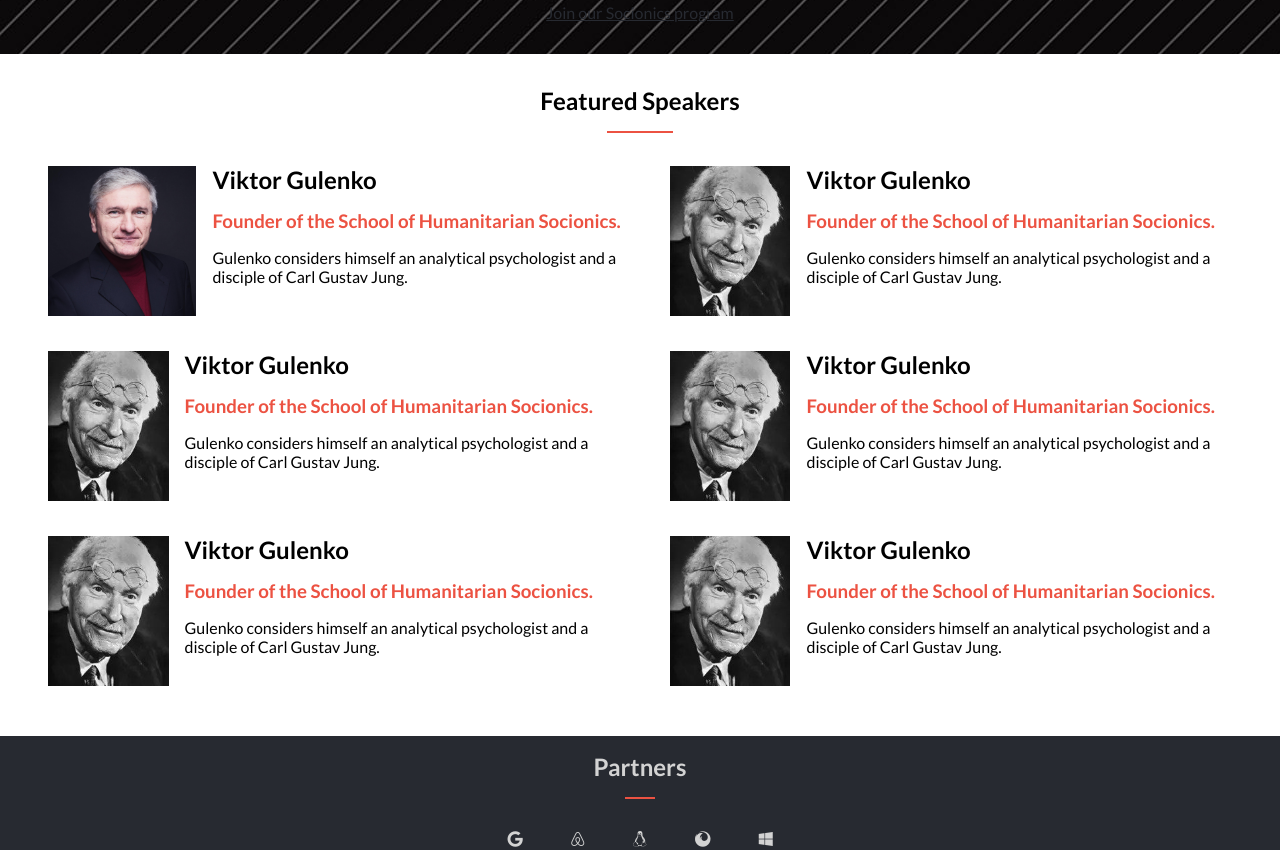
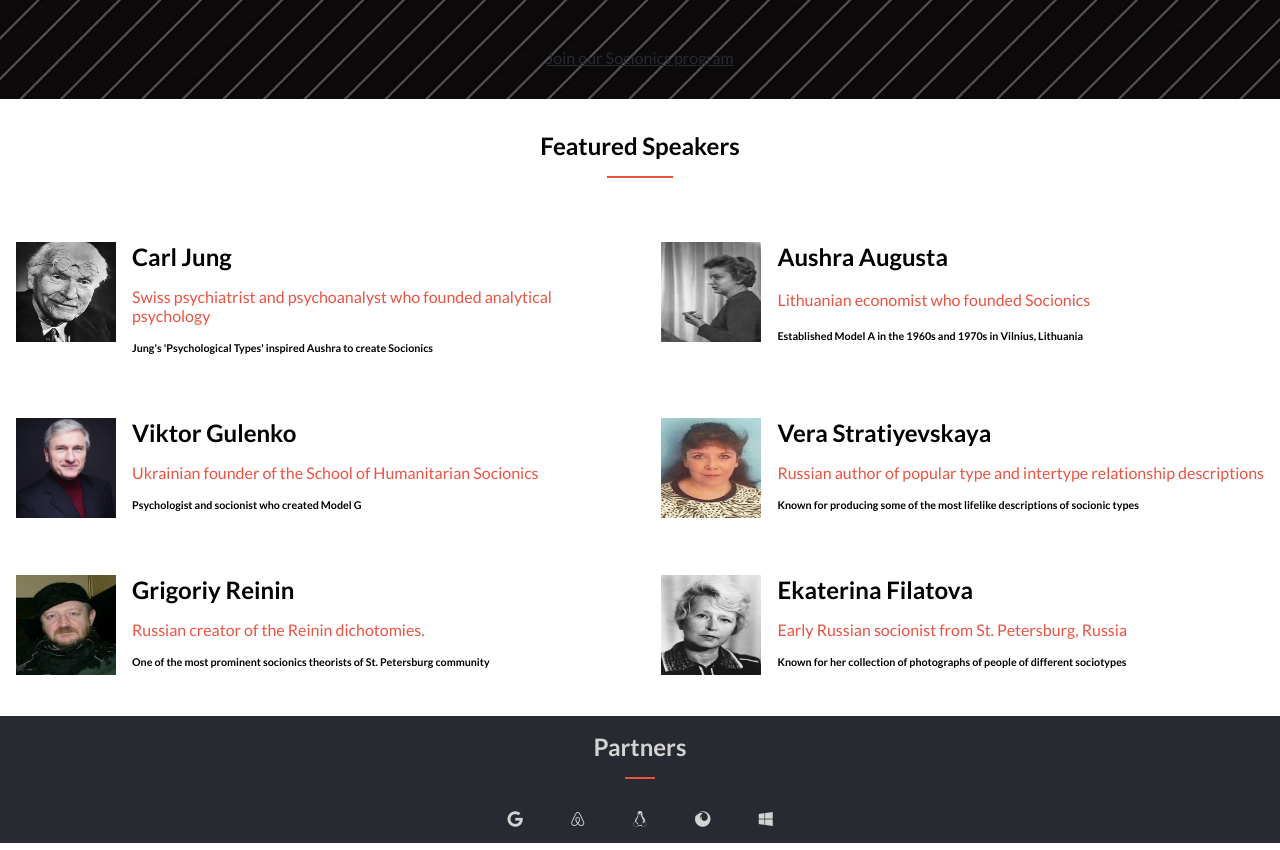
Before and after one commit to Daf98/Capstone1, a website: page index.html in a window 1280 px wide. Shown: the part 1270-2120 px from the top of the page. Drawn offline with Linux system fonts and the light colour scheme.

Commit message:
Add dynamic speakers

```diff
--- a/css/styles.css
+++ b/css/styles.css
@@ -24,6 +24,10 @@ a:link {
 
 .cc-unit:link {
   color: #ec5242;
+}
+
+.up-links {
+  color:white;
 }
 
 .red {
@@ -304,14 +308,14 @@ ul {
   display: grid;
   grid-template-columns: auto auto;
   grid-template-rows: auto auto auto;
-  align-items: center;
   justify-content: center;
   padding: 1rem;
   gap: 1rem;
 }
 
 .speaker-img {
-  height: 150px;
+  height:100px;
+  width:100px;
   grid-column: 1/2;
   grid-row: 1 / span 2;
 }
@@ -381,7 +385,6 @@ ul {
 
   /* Homepage */
   .header {
-    height: 700px;
     align-items: flex-start;
     background-image: url('./Images/Desktop1.png');
     gap: 3rem;
@@ -419,6 +422,7 @@ ul {
     display: grid;
     grid-template-columns: auto auto;
     grid-template-rows: auto auto auto;
+    justify-items: start;
   }
 
   .about-partners,
@@ -462,5 +466,5 @@ ul {
     color: white;
     gap: 3rem;
   }
-
 }
+}
--- a/index.html
+++ b/index.html
@@ -12,12 +12,11 @@
 
 <body>
     <!--     Toggable menu     -->
-    <ul class="desktop-bar gray">
-        <li><i class="fa-brands fa-facebook-f"></i></li>
-        <li><i class="fa-brands fa-twitter"></i></li>
-        <li>English</li>
-        <li>My Page</li>
-        <li>Log out</li>
+    <ul class="desktop-bar">
+        <li><a class="up-links" href="https://www.facebook.com/"><i class="fa-brands fa-facebook-f"></i></a></li>
+        <li><a class="up-links" href="#">English</a></li>
+        <li><a class="up-links" href="#">My Page</a></li>
+        <li><a class="up-links" href="#">Log out</a></li>
     </ul>
     <nav class="nav-bar">
         <a href="#" class="hamburger-menu">
@@ -54,7 +53,7 @@
     <div class="main-container">
         <header class="header">
             <p class="red first-par">"Welcome, typologists!"</p>
-            <h1 class="first-heading red">SOCIONICS BOOTCAMP</h1>
+            <h1 class="first-heading red">SOCIONICS CONVENTION 1998</h1>
             <p class="about-socio">A joyful presentation of the theory of Socionics which was founded by Aushra Augusta,
                 based on the works of Carl Gustav Jung.</p>
             <h2 class="black birthdate">1998-04-28(TUE) ~ 1:43AM</h2>
@@ -103,51 +102,6 @@
                 <h1>Featured Speakers</h1>
                 <div class="red-line"></div>
             </div>
-            <div class="speakers">
-                <div class="speaker">
-                    <img class="speaker-img" src="./css/Featured/Gulenko.png" alt="Viktor Gulenko">
-                    <h2 class="speaker-name">Viktor Gulenko</h2>
-                    <h3 class="speaker-desc red">Founder of the School of Humanitarian Socionics.</h3>
-                    <p class="speaker-detail">Gulenko considers himself an analytical psychologist and a disciple of
-                        Carl Gustav Jung.</p>
-                </div>
-                <div class="speaker">
-                    <img class="speaker-img" src="./css/Featured/Jung.jpg" alt="Carl Jung">
-                    <h2 class="speaker-name">Viktor Gulenko</h2>
-                    <h3 class="speaker-desc red">Founder of the School of Humanitarian Socionics.</h3>
-                    <p class="speaker-detail">Gulenko considers himself an analytical psychologist and a disciple of
-                        Carl Gustav Jung.</p>
-                </div>
-                <div class="speaker">
-                    <img class="speaker-img" src="./css/Featured/Jung.jpg" alt="Carl Jung">
-                    <h2 class="speaker-name">Viktor Gulenko</h2>
-                    <h3 class="speaker-desc red">Founder of the School of Humanitarian Socionics.</h3>
-                    <p class="speaker-detail">Gulenko considers himself an analytical psychologist and a disciple of
-                        Carl Gustav Jung.</p>
-                </div>
-                <div class="speaker">
-                    <img class="speaker-img" src="./css/Featured/Jung.jpg" alt="Carl Jung">
-                    <h2 class="speaker-name">Viktor Gulenko</h2>
-                    <h3 class="speaker-desc red">Founder of the School of Humanitarian Socionics.</h3>
-                    <p class="speaker-detail">Gulenko considers himself an analytical psychologist and a disciple of
-                        Carl Gustav Jung.</p>
-                </div>
-                <div class="speaker">
-                    <img class="speaker-img" src="./css/Featured/Jung.jpg" alt="Carl Jung">
-                    <h2 class="speaker-name">Viktor Gulenko</h2>
-                    <h3 class="speaker-desc red">Founder of the School of Humanitarian Socionics.</h3>
-                    <p class="speaker-detail">Gulenko considers himself an analytical psychologist and a disciple of
-                        Carl Gustav Jung.</p>
-                </div>
-                <div class="speaker">
-                    <img class="speaker-img" src="./css/Featured/Jung.jpg" alt="Carl Jung">
-                    <h2 class="speaker-name">Viktor Gulenko</h2>
-                    <h3 class="speaker-desc red">Founder of the School of Humanitarian Socionics.</h3>
-                    <p class="speaker-detail">Gulenko considers himself an analytical psychologist and a disciple of
-                        Carl Gustav Jung.</p>
-                </div>
-            </div>
-            <button class="featured-button"> MORE <i class="fa-solid fa-angle-down red"></i></button>
         </section>
         <section class="about-partners gray">
             <div>
--- a/index.js
+++ b/index.js
@@ -31,3 +31,79 @@ menuItems.forEach(
     item.addEventListener('click', clickLinks);
   },
 );
+
+//Dynamic HTML
+const speakers = [
+  {
+    name: 'Carl Jung',
+    description: "Swiss psychiatrist and psychoanalyst who founded analytical psychology",
+    image: './css/Featured/Jung.jpg',
+    detail:"Jung's 'Psychological Types' inspired Aushra to create Socionics",
+    id: 'spkr1',
+    class: 'one',
+  },
+  {
+    name: 'Aushra Augusta',
+    description: "Lithuanian economist who founded Socionics",
+    image: './css/Featured/Aushra.jpg',
+    detail:"Established Model A in the 1960s and 1970s in Vilnius, Lithuania",
+    id: 'spkr2',
+    class: 'two',
+  },
+  {
+    name: 'Viktor Gulenko',
+    description: "Ukrainian founder of the School of Humanitarian Socionics",
+    image: './css/Featured/Gulenko.png',
+    detail:"Psychologist and socionist who created Model G",
+    id: 'spkr3',
+    class: 'three',
+  },
+  {
+    name: 'Vera Stratiyevskaya',
+    description: "Russian author of popular type and intertype relationship descriptions",
+    image: './css/Featured/Stratiyevskaya.jpg',
+    detail:"Known for producing some of the most lifelike descriptions of socionic types",
+    id: 'spkr4',
+    class: 'four',
+  },
+  {
+    name: 'Grigoriy Reinin',
+    description: "Russian creator of the Reinin dichotomies.",
+    image: './css/Featured/Reinin.jpg',
+    detail:"One of the most prominent socionics theorists of St. Petersburg community",
+    id: 'spkr5',
+    class: 'five',
+  },
+  {
+    name: 'Ekaterina Filatova',
+    description: "Early Russian socionist from St. Petersburg, Russia",
+    image: './css/Featured/Filatova.jpg',
+    detail:"Known for her collection of photographs of people of different sociotypes",
+    id: 'spkr6',
+    class: 'six',
+  }
+];
+
+//Declare body
+const body = document.querySelector('.main-container');
+//Create "speakers" div
+const speakersDiv = document.createElement('div');
+speakersDiv.classList.add('speakers');
+
+//Declare "about-partners" section
+const aboutPartners = document.querySelector('.about-partners');
+//Put "speakers" before Partners section
+body.insertBefore(speakersDiv, aboutPartners);
+
+for(let i=0; i<speakers.length; i += 1) {
+  const speaker = document.createElement('div');
+  speaker.classList.add('speaker');
+  speakersDiv.appendChild(speaker);
+
+  speaker.innerHTML = `
+  <img class="speaker-img" src="${speakers[i].image}" alt="Viktor Gulenko">
+  <h2 class="speaker-name">${speakers[i].name}</h2>
+  <p class="speaker-desc red">${speakers[i].description}</p>
+  <h6 class="speaker-detail">${speakers[i].detail}</h6>
+  `;
+}
```
Also changed, not shown: about.html (+7 -8 lines), css/Font/h1-background.jpg (added).
